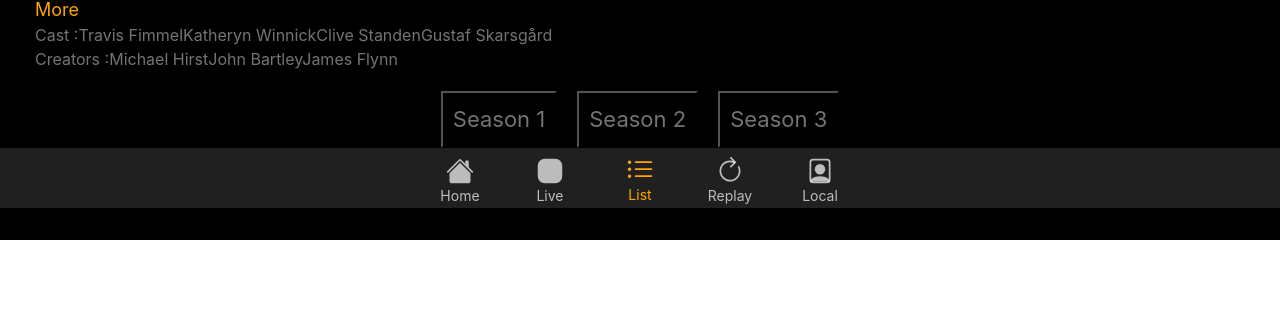
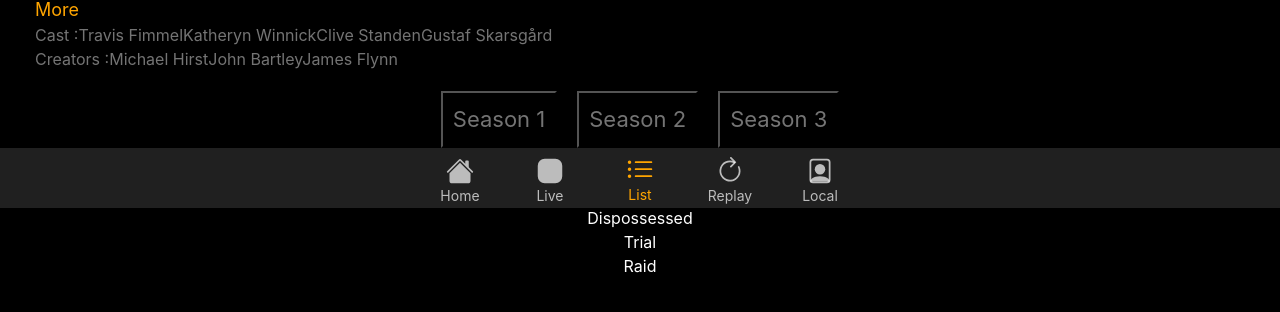
Before and after one commit to SatishShirahatti/noriginmedia-assignment, a React (Create React App) app: page /Local in a window 1280 px wide. Shown: the part 592-904 px from the top of the page. Before the commit the page ends 832 px from the top, so only its background shows below. Built offline with nearby package versions, Linux system fonts and the light colour scheme.

Commit message:
logic for episodes

```diff
--- a/src/components/FutureData/FutureData.js
+++ b/src/components/FutureData/FutureData.js
@@ -10,14 +10,22 @@ class FutureData extends Component {
 		super(props)
 		this.state = {
 			expanded: false,
+			currentIndexEpisode : 0,
+		}
+	}
+
+	handleSeriesData = (clickedIndex) =>{
+		const { currentIndexEpisode} = this.state;
+		if (clickedIndex !== currentIndexEpisode) {
+			this.setState({ currentIndexEpisode: clickedIndex });
 		}
 	}
 
 	render() {
 		const { FUTURE_PROGRAM_DATA } = this.props;
-		const { expanded } = this.state;
+		const { expanded, currentIndexEpisode } = this.state;
 		const toggledClass = expanded ? 'expanded' : 'collapsed';
-
+		console.log("FUTURE_PROGRAM_DATA", FUTURE_PROGRAM_DATA)
 		return (
 			<div className="contianer">
 				<div className="future-contianer">
@@ -93,10 +101,19 @@ class FutureData extends Component {
 					<div>
 
 						<div className="series-button">
-							{FUTURE_PROGRAM_DATA.series.map((seriesbutton) =>
-								<button key={seriesbutton.title}>{seriesbutton.title}</button>
+							{FUTURE_PROGRAM_DATA.series.map((seriesbutton, clickedIndex) =>
+								<button key={seriesbutton.title}
+									onClick={() => this.handleSeriesData(clickedIndex)}>{seriesbutton.title}</button>
 							)
 							}
+							<div>
+								{FUTURE_PROGRAM_DATA.series[currentIndexEpisode].episodes.map((e,i)=>
+									(<div key={i}>
+										{e.title}
+										</div>
+										)
+									)}
+							</div>
 						</div>
 						<br />
 						<br />
```
